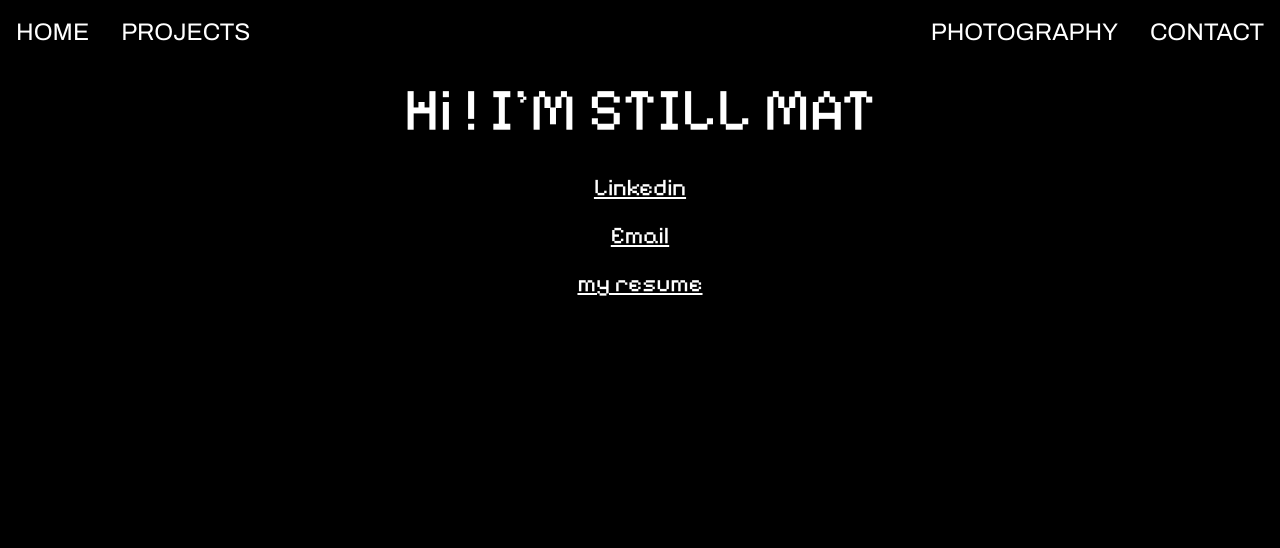
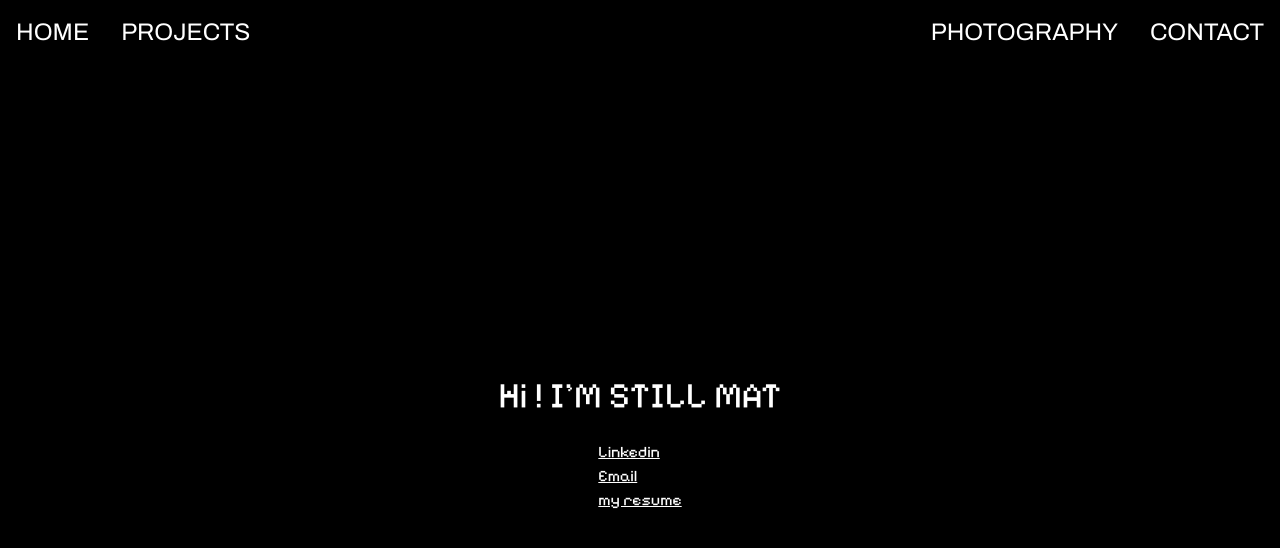
Before and after one commit to aymenn8/folio-matheo, a Next.js app: page /contact in a window 1280 px wide. Shown: the top 548 px of the page. Built offline with nearby package versions, Linux system fonts and the light colour scheme; a web font is replaced by a local one.

Commit message:
Refactor contact and photography pages

```diff
--- a/app/contact/page.js
+++ b/app/contact/page.js
@@ -4,10 +4,11 @@ export default function Home() {
   return (
     <main className="font-pixelify-sans min-h-screen flex flex-col">
       <Navbar />
-      <div className="container mx-auto max-w-6xl flex-grow">
-        <div className="pt-20 flex flex-col items-center text-center">
-          <h4 className="text-white text-6xl mb-8">Hi ! I'M STILL MAT</h4>
-          <div className="text-2xl space-y-4">
+      <section className="min-h-screen flex flex-col justify-center items-center pt-24 pb-2 px-4 font-pixelify-sans">
+        <h1 className="text-white text-4xl mb-6 text-center">
+          Hi ! I'M STILL MAT
+        </h1>
+        <div className="max-w-2xl mx-auto">
           <a
             href="https://www.linkedin.com/in/math%C3%A9o-peyrot-des-gachons-3146b6327/"
             className="text-white underline block"
@@ -31,8 +32,7 @@ export default function Home() {
             my resume
           </a>
         </div>
-        </div>
-      </div>
+      </section>
     </main>
   );
 }
--- a/app/photography/page.js
+++ b/app/photography/page.js
@@ -8,7 +8,7 @@ export default function Home() {
     <main className="min-h-screen flex flex-col">
       <Navbar />
       <div className="container mx-auto max-w-6xl flex-grow">
-        <div className="pt-20">
+        <div className="pt-60">
           <Project projects={Allphotography} />
         </div>
       </div>
--- a/app/projects/page.js
+++ b/app/projects/page.js
@@ -1,5 +1,4 @@
 import Navbar from "@/components/navbar";
-import Hero from "@/components/hero";
 import Project from "@/components/project";
 import Footer from "@/components/footer";
 import { Allprojects } from "@/utils/projectList";
@@ -9,7 +8,7 @@ export default function Home() {
     <main className="">
       <Navbar />
       <div className="container mx-auto max-w-6xl">
-        <div className="pt-20">
+        <div className="pt-60">
           <Project projects={Allprojects} />
         </div>
         <Footer />
```
Lines whose indentation alone changed are shown as unchanged.
